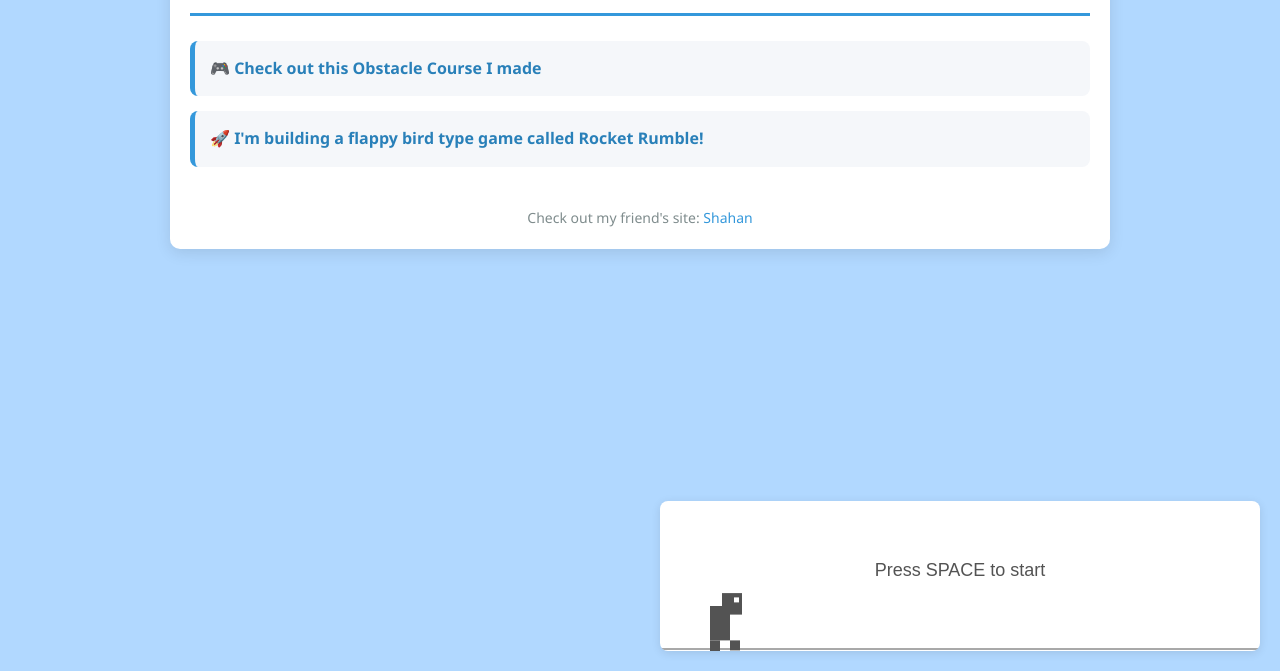
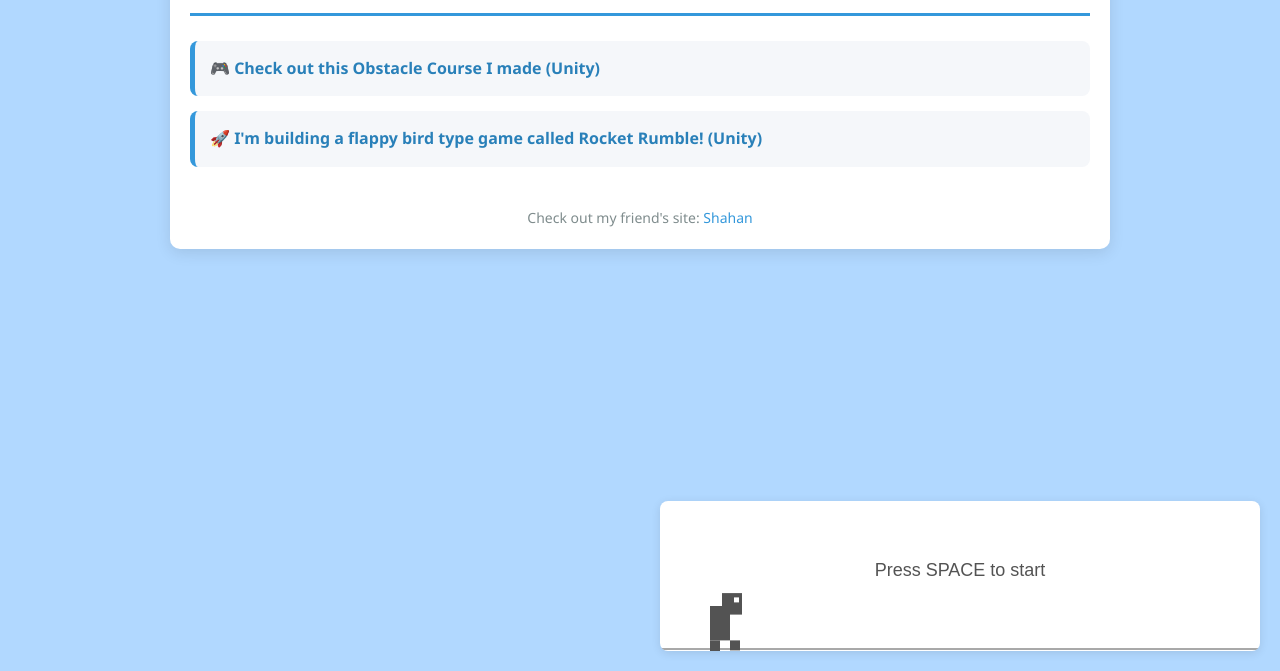
Before and after one commit to shahdadneda/shahdadneda.github.io, a plain HTML site: page index.html in a window 1280 px wide. Shown: the part 129-800 px from the top of the page. Drawn offline with Linux system fonts and the light colour scheme.

Commit message:
Add Unity to game titles for clarity

```diff
--- a/index.html
+++ b/index.html
@@ -90,9 +90,9 @@
     <h1>Hey, It's Shahdad!</h1>
 
     <div class="projects">
-        <a href="./ObstacleCourse/buildGame/index.html" class="project-link">🎮 Check out this Obstacle Course I made</a>
+        <a href="./ObstacleCourse/buildGame/index.html" class="project-link">🎮 Check out this Obstacle Course I made (Unity)</a>
 
-        <a href="./RocketRumble/sitebuild/index.html" class="project-link">🚀 I'm building a flappy bird type game called Rocket Rumble!</a>
+        <a href="./RocketRumble/sitebuild/index.html" class="project-link">🚀 I'm building a flappy bird type game called Rocket Rumble! (Unity)</a>
     </div>
 
     <footer>
```
